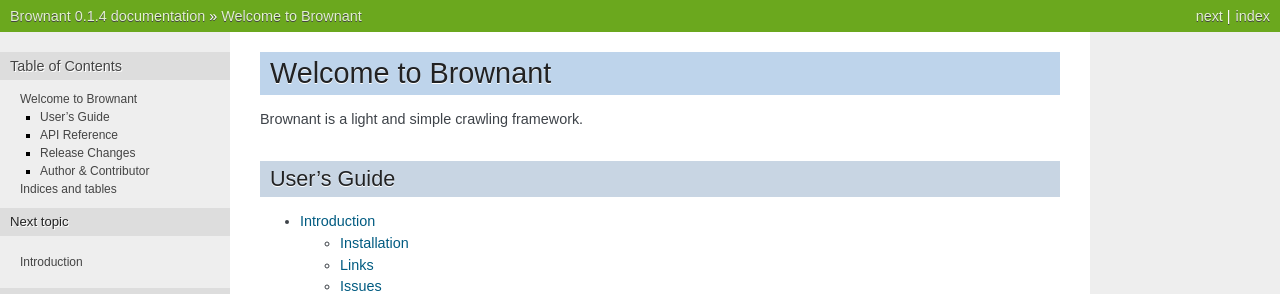
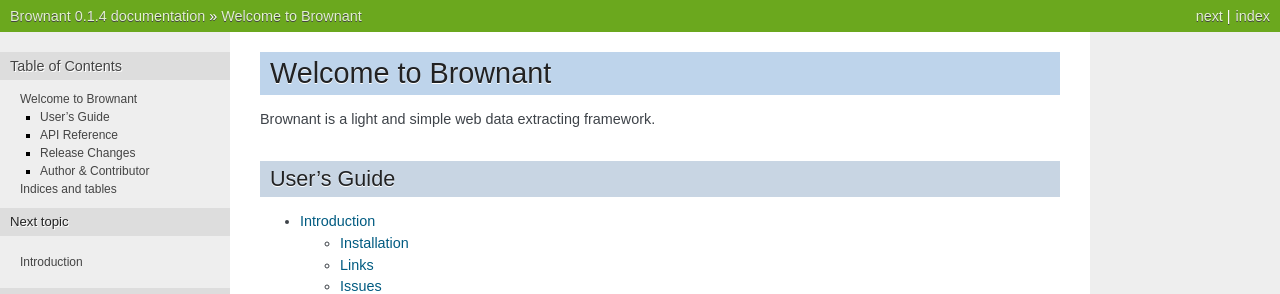
Before and after one commit to douban/brownant, a Sphinx documentation site: the page built from docs/index.rst, in a window 1280 px wide. Shown: the top 294 px of the page. Built offline with Sphinx 7.4.7, drawn with Linux system fonts in a browser that asks for light colours; the version number is read from the project's files by our own code.

Commit message:
change the lib desc: crawling -> extracting.
With the suggest of Tyler Xing (@CNBorn), this commit changed the
library description by using "extracting" instead of "crawling".

This library could provide some feature about building extracting
pipeline for web data. But it is not and will not be a alternative of
other **crawling** framework such as scrapy. You may use scrapy to
extract web page before, then now you can migrate to us. But if you used
scrapy to build a crawling spider, we can not replace it.

```diff
--- a/README.rst
+++ b/README.rst
@@ -3,7 +3,7 @@
 Brownant
 ========
 
-Brownant is a light and simple crawling framework.
+Brownant is a light and simple web data extracting framework.
 
 
 Installation
--- a/docs/index.rst
+++ b/docs/index.rst
@@ -1,7 +1,7 @@
 Welcome to Brownant
 ===================
 
-Brownant is a light and simple crawling framework.
+Brownant is a light and simple web data extracting framework.
 
 
 User's Guide
--- a/docs/userguide/quickstart.rst
+++ b/docs/userguide/quickstart.rst
@@ -3,7 +3,7 @@
 Quick Start
 ===========
 
-There are some simple crawling applications written with Brownant.
+There are some simple examples built with Brownant.
 
 
 The Minimal Demo
@@ -74,8 +74,7 @@
         etree = ElementTreeProperty()
         download_url = XPathTextProperty(
             xpath=".//div[@id='download-button']/a/@href",
-            strip_spaces=True, pick_mode="first"
-        )
+            strip_spaces=True, pick_mode="first")
 
         @property
         def info(self):
--- a/setup.py
+++ b/setup.py
@@ -31,13 +31,13 @@
     name="brownant",
     packages=find_packages(exclude=["tests", "docs"]),
     version=version,
-    description="Brownant is a crawling framework",
+    description="A light and simple web data extracting framework.",
     long_description=long_description,
     author="Jiangge Zhang",
     author_email="tonyseek@gmail.com",
     url="https://github.com/tonyseek/brownant",
     license="MIT",
-    keywords=["crawler", "crawling"],
+    keywords=["extract", "web data"],
     classifiers=[
         "Programming Language :: Python",
         "Programming Language :: Python :: 2.7",
```
Also changed, not shown: 1 other file.
